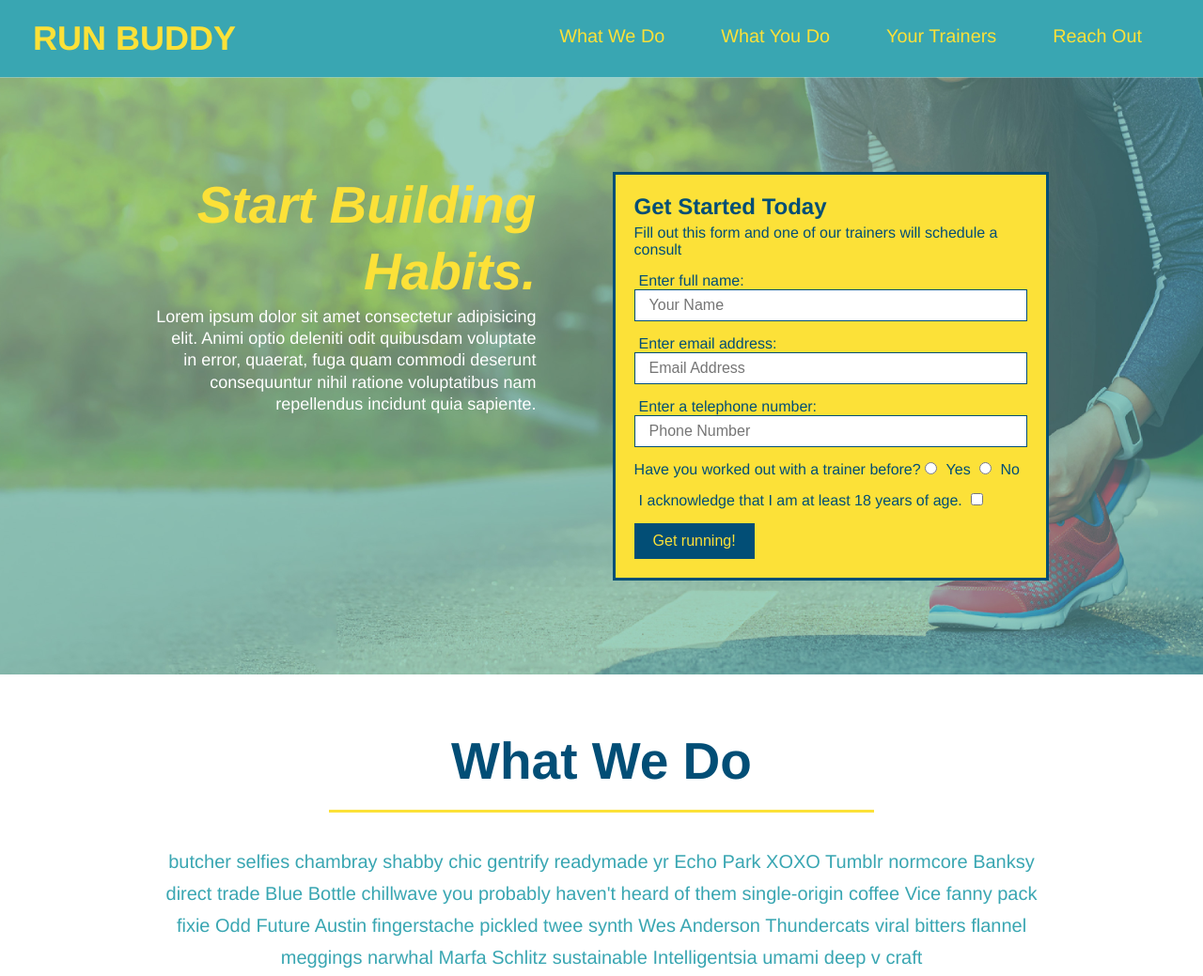
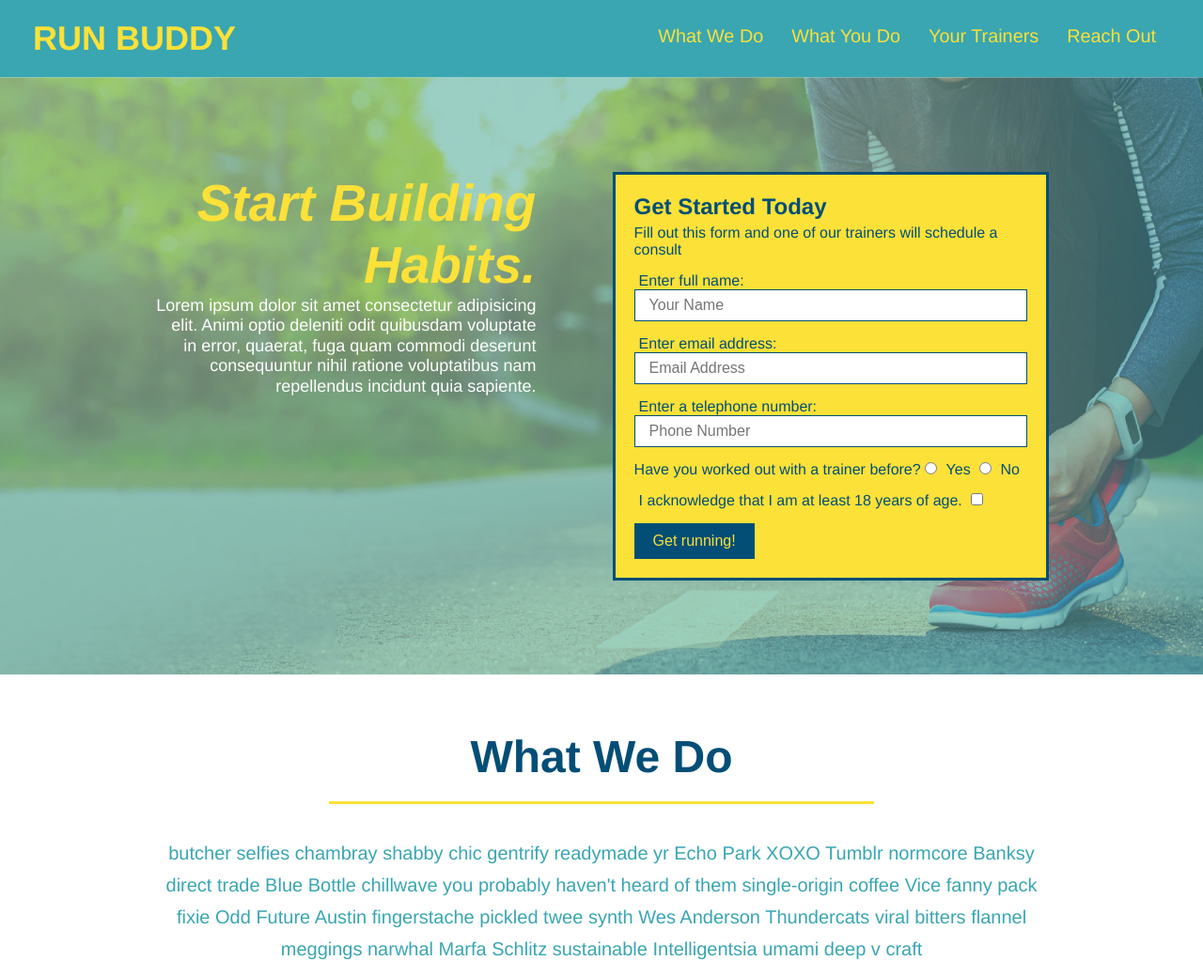
Before and after one commit to jessicalhille/run-buddy, a plain HTML site: page index.html in a window 1280 px wide. Shown: the top 1039 px of the page at 94% size. Drawn offline with Linux system fonts and the light colour scheme.

Commit message:
added media queries

```diff
--- a/assets/style.css
+++ b/assets/style.css
@@ -44,7 +44,7 @@ header nav ul {
 }
 
 header nav ul li a {
-    margin: 0 30px;
+    padding: 10px 15px;
     font-weight: lighter;
     font-size: 1.55vw;
 }
@@ -90,6 +90,7 @@ section {
     display: flex;
     justify-content: center;
     flex-wrap: wrap;
+    align-items: flex-start;
 }
 
 .hero-cta {
@@ -98,7 +99,7 @@ section {
     margin: 3.5%;
     color: #fff;
     font-size: 18px;
-    line-height: 1.3;
+    line-height: 1.2;
 }
 
 .hero-cta h2 {
@@ -150,7 +151,7 @@ section {
 /* Section Title Styles */
 
 .section-title {
-    font-size: 55px;
+    font-size: 48px;
     color: #024e76;
     border-bottom: 3px solid;
     padding-bottom: 20px;
@@ -351,3 +352,21 @@ section {
 .flex-row {
     display: flex;
 }
+
+/* Media Query for Smaller Desktop Screens and Smaller */
+
+@media screen and (max-width: 980px) {
+
+}
+
+/* Media Query for Tablets and Smaller */
+
+@media screen and (max-width: 768px) {
+
+}
+
+/* Media Query for Mobile Phones and Smaller */
+
+@media screen and (max-width: 575px) {
+
+}
--- a/index.html
+++ b/index.html
@@ -3,6 +3,7 @@
     <head>
         <link rel="stylesheet" href="./assets/style.css" />
         <meta charset="UTF-8" />
+        <meta name="viewport" content="width=device-width, initial-scale=1.0" />
         <title>Run Buddy</title>
     </head>
     <body>
```
Also changed, not shown: private-policy.html (+1 -0 lines).
